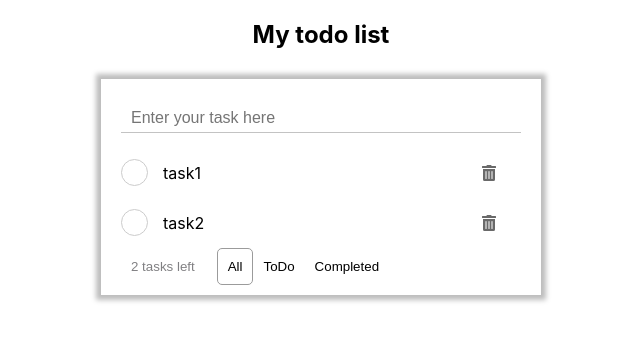
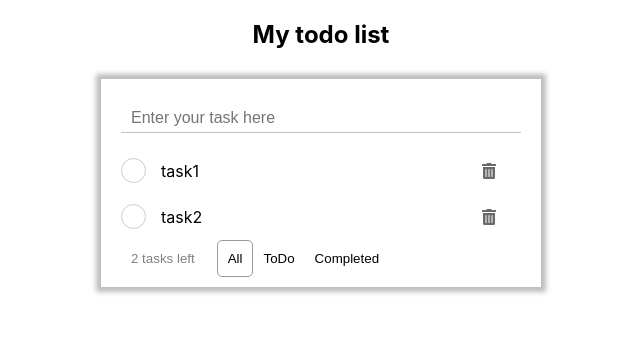
Before and after one commit to aslanforyou/react_todo, a React (Create React App) app: page / in a window 1280 px wide. Shown: the top 340 px of the page, without its empty margins (319-959 px from the left). Built offline with nearby package versions, Linux system fonts and the light colour scheme.

Commit message:
refactor to functional

```diff
--- a/package.json
+++ b/package.json
@@ -10,6 +10,8 @@
     "@testing-library/jest-dom": "^4.2.4",
     "@testing-library/react": "^9.3.2",
     "@testing-library/user-event": "^7.1.2",
+    "eslint-config-linter": "git+https://github.com/exceedteam/js-linter.git",
+    "prop-types": "^15.7.2",
     "react": "^16.13.1",
     "react-dom": "^16.13.1",
     "react-scripts": "3.4.3"
--- a/src/App.js
+++ b/src/App.js
@@ -1,6 +1,6 @@
 import React from 'react';
 import './App.css';
-import ToDoPage from "./components/ToDoPage/ToDoPage.component";
+import ToDoPage from "./components/ToDoPage/ToDoPage.container";
 import { library } from "@fortawesome/fontawesome-svg-core";
 import {faCheck, faTrashAlt} from "@fortawesome/free-solid-svg-icons";
 
--- a/src/components/ToDoPage/ToDoPage.component.jsx
+++ /dev/null
@@ -1,119 +0,0 @@
-import React, {Component} from "react";
-import Header from "./components/Header/Header.Component";
-import Footer from "./components/Footer/Footer.Component";
-import Input from "./components/Input/Input.Component";
-import ToDoItem from "./components/ToDoItem/ToDoItem.Component";
-import './ToDoPage.css';
-
-class ToDoPage extends Component {
-
-  constructor(props) {
-    super(props);
-
-    this.clearTasks = this.clearTasks.bind(this);
-    this.markAllTasks = this.markAllTasks.bind(this);
-    this.markTask = this.markTask.bind(this);
-    this.addTask = this.addTask.bind(this);
-    this.deleteTask = this.deleteTask.bind(this);
-    this.setFilter = this.setFilter.bind(this);
-
-    this.state = {
-      tasks: [
-        {title: 'task1', checked: false, ind: new Date().getTime()},
-        {title: 'task2', ind: new Date().getTime() + 1}
-        ],
-      taskLeft: 2,
-      filter: 'all'
-    };
-  }
-
-  addTask(taskTitle) {
-    if (taskTitle.toString().trim().length === 0) {
-      return;
-    }
-    const tasks = this.state.tasks;
-    tasks.push({title: taskTitle, ind: new Date().getTime()});
-    this.setState({tasks, taskLeft: this.state.taskLeft + 1});
-  }
-
-  clearTasks() {
-    const tasks = this.state.tasks.filter(task => !task.checked);
-    this.setState({tasks, taskLeft: tasks.length});
-  }
-
-  markAllTasks() {
-    const unchecked = this.state.tasks.filter(task => !task.checked);
-    const allChecked = unchecked.length > 0;
-    const tasks = this.state.tasks.map(task => {
-      task.checked = allChecked;
-      return task;
-    });
-    const taskLeft = allChecked ? 0 : this.state.tasks.length;
-    this.setState({tasks, taskLeft});
-  }
-
-  markTask(updTask) {
-    const tasks = this.state.tasks.map((task) => {
-      if (task.ind === updTask.ind) {
-        task = updTask;
-      }
-      return task;
-    });
-
-    const taskLeft = tasks.filter(task => !task.checked).length;
-    this.setState({tasks, taskLeft});
-  }
-
-  deleteTask(delTask) {
-    const tasks = this.state.tasks.filter((task) => task.ind !== delTask.ind);
-
-    const taskLeft = tasks.filter(task => !task.checked).length;
-    this.setState({tasks, taskLeft});
-  }
-
-  setFilter(filter) {
-    this.setState({filter});
-  }
-
-
-  getTasks = () => this.state.tasks.filter(task => {
-      if (this.state.filter === 'all') {
-        return true;
-      }
-      if (this.state.filter === 'todo' && !task.checked) {
-        return true;
-      }
-      return this.state.filter === 'completed' && task.checked;
-    });
-
-  render() {
-    const tasksToShow = this.getTasks();
-    const {tasks, taskLeft, filter} = this.state;
-    const hasCompletedTasks = taskLeft < tasks.length;
-
-    return (
-      <div>
-        <Header title='My todo list'/>
-        <div className="container">
-          <Input addTask={this.addTask}/>
-          {
-            tasksToShow.map(task => (<ToDoItem key={task.ind}
-                               task={task}
-                               markTask={this.markTask}
-                               deleteTask={this.deleteTask}/>))
-          }
-          <Footer
-            clearTasks={this.clearTasks}
-            markTasks={this.markAllTasks}
-            tasksLeft={taskLeft}
-            clearFlag={hasCompletedTasks}
-            setFilter={this.setFilter}
-            filter={filter}
-          />
-        </div>
-      </div>
-    )
-  }
-}
-
-export default ToDoPage;
--- /dev/null
+++ b/src/components/ToDoPage/ToDoPage.container.jsx
@@ -0,0 +1,110 @@
+import React, { useState } from 'react';
+import Header from './components/Header/Header.Component';
+import Footer from './components/Footer/Footer.Component';
+import Input from './components/Input/Input.Component';
+import ToDoItem from './components/ToDoItem/ToDoItem.Component';
+import './ToDoPage.css';
+
+const ToDoPage = () => {
+  const [state, setState] = useState({
+    tasks: [
+      { title: 'task1', checked: false, ind: new Date().getTime() },
+      { title: 'task2', ind: new Date().getTime() + 1 }
+    ],
+    taskLeft: 2,
+    filter: 'all'
+  });
+
+  const addTask = (taskTitle) => {
+    if (taskTitle.toString().trim().length === 0) {
+      return;
+    }
+    const { tasks } = state;
+    tasks.push({ title: taskTitle, ind: new Date().getTime() });
+    setState({ tasks, taskLeft: state.taskLeft + 1, filter: state.filter });
+  };
+
+  const clearTasks = () => {
+    const tasks = state.tasks.filter((task) => !task.checked);
+    setState({ tasks, taskLeft: tasks.length, filter: state.filter });
+  };
+
+  const markAllTasks = () => {
+    const unchecked = state.tasks.filter((task) => !task.checked);
+    const allChecked = unchecked.length > 0;
+    const tasks = state.tasks.map((task) => {
+    // eslint-disable-next-line no-param-reassign
+      task.checked = allChecked;
+      return task;
+    });
+    const taskLeft = allChecked ? 0 : state.tasks.length;
+    setState({ tasks, taskLeft, filter: state.filter });
+  };
+
+  const markTask = (updTask) => {
+    const tasks = state.tasks.map((task) => {
+      if (task.ind === updTask.ind) {
+        return updTask;
+      }
+      return task;
+    });
+
+    const taskLeft = tasks.filter((task) => !task.checked).length;
+    setState({ tasks, taskLeft, filter: state.filter });
+  };
+
+  const deleteTask = (delTask) => {
+    const tasks = state.tasks.filter((task) => task.ind !== delTask.ind);
+
+    const taskLeft = tasks.filter((task) => !task.checked).length;
+    setState({ tasks, taskLeft, filter: state.filter });
+  };
+
+  const setFilter = (filter) => {
+    setState({ tasks: state.tasks, taskLeft: state.taskLeft, filter });
+  };
+
+
+  const getTasks = () => state.tasks.filter((task) => {
+    if (state.filter === 'all') {
+      return true;
+    }
+    if (state.filter === 'todo' && !task.checked) {
+      return true;
+    }
+    return state.filter === 'completed' && task.checked;
+  });
+
+  const tasksToShow = getTasks();
+  const { tasks, taskLeft, filter } = state;
+  const hasCompletedTasks = taskLeft < tasks.length;
+
+  return (
+    <div>
+      <Header title="My todo list" />
+      <div className="container">
+        <Input addTask={addTask} />
+        {
+          tasksToShow.map((task) => (
+            <ToDoItem
+              key={task.ind}
+              task={task}
+              markTask={markTask}
+              deleteTask={deleteTask}
+            />
+          ))
+        }
+        <Footer
+          clearTasks={clearTasks}
+          markTasks={markAllTasks}
+          tasksLeft={taskLeft}
+          clearFlag={hasCompletedTasks}
+          setFilter={setFilter}
+          filter={filter}
+        />
+      </div>
+    </div>
+  );
+};
+
+export default ToDoPage;
--- a/src/components/ToDoPage/components/Header/Header.Component.jsx
+++ b/src/components/ToDoPage/components/Header/Header.Component.jsx
@@ -1,18 +1,14 @@
-import React, {Component} from "react";
+import React from 'react';
+import PropTypes from 'prop-types';
 
-class Header extends Component {
-  constructor(props) {
-    super(props);
-    this.state = {title: this.props.title || 'Title'};
-  }
+const Header = ({ title }) => (
+  <div>
+    <h2>{title}</h2>
+  </div>
+);
 
-  render() {
-    return (
-      <div>
-        <h2>{this.state.title}</h2>
-      </div>
-    )
-  }
-}
+Header.propTypes = {
+  title: PropTypes.string.isRequired,
+};
 
 export default Header;
--- a/src/components/ToDoPage/components/Input/Input.Component.jsx
+++ b/src/components/ToDoPage/components/Input/Input.Component.jsx
@@ -1,36 +1,36 @@
-import React, {Component} from "react";
-import "./Input.css"
+import React, { useState } from 'react';
+import './Input.css';
+import PropTypes from 'prop-types';
 
-class Input extends Component {
+const Input = (props) => {
+  const { addTask } = props;
+  const [inputValue, setInputValue] = useState('');
 
-  constructor(props) {
-    super(props);
-    this.state = {value: ''};
-    this.handleChange = this.handleChange.bind(this);
-    this.addingTask = this.addingTask.bind(this);
-  }
+  const handleChange = (event) => {
+    setInputValue(event.target.value);
+  };
 
-  handleChange(event) {
-    this.setState({value: event.target.value});
-  }
+  const addingTask = (event) => {
+    if (event.keyCode === 13) {
+      addTask(inputValue);
+      setInputValue('');
+    }
+  };
 
-  addingTask(event) {
-    if(event.keyCode === 13) {
-      this.props.addTask(this.state.value);
-      this.setState({value: ''});
-    }
-  }
+  return (
+    <div className="input_container">
+      <input
+        placeholder="Enter your task here"
+        value={inputValue}
+        onChange={(ev) => handleChange(ev)}
+        onKeyDown={(event) => addingTask(event)}
+      />
+    </div>
+  );
+};
 
-  render() {
-    return (
-      <div className="input_container">
-        <input placeholder="Enter your task here"
-               value={this.state.value}
-               onChange={this.handleChange}
-               onKeyDown={(event) => this.addingTask(event)}/>
-      </div>
-    )
-  }
-}
+Input.propTypes = {
+  addTask: PropTypes.func.isRequired,
+};
 
 export default Input;
--- a/src/components/ToDoPage/components/ToDoItem/ToDoItem.Component.jsx
+++ b/src/components/ToDoPage/components/ToDoItem/ToDoItem.Component.jsx
@@ -1,34 +1,39 @@
-import React, {Component} from "react";
-import "./ToDoItem.css"
-import {FontAwesomeIcon} from "@fortawesome/react-fontawesome";
+import React from 'react';
+import './ToDoItem.css';
+import { FontAwesomeIcon } from '@fortawesome/react-fontawesome';
+import PropTypes from 'prop-types';
 
-class ToDoItem extends Component {
-  checkTask() {
-    const task = { ...this.props.task };
+
+const ToDoItem = (props) => {
+  const { task, deleteTask, markTask } = props;
+  const checkTask = () => {
     task.checked = !task.checked;
-    this.props.markTask(task);
-  }
+    markTask(task);
+  };
 
-  render() {
-    return (
-      <div className={`todo_item_container ${this.props.task.checked ? 'checked' : ''}`}>
-        <div className="todo_item_checkbox" onClick={() => this.checkTask()}>
-          {/*<input type="checkbox"/>*/}
-          {this.props.task.checked ?
-            <FontAwesomeIcon icon="check"/>
-            : null}
-        </div>
-        <div className="todo_item_title">
-          <span>{this.props.task && this.props.task.title}</span>
-        </div>
-        <div className="todo_item_delete" onClick={() => {
-          this.props.deleteTask(this.props.task)
-        }}>
-          <FontAwesomeIcon icon="trash-alt"/>
-        </div>
+  return (
+    <div className={`todo_item_container ${task.checked ? 'checked' : ''}`}>
+      <button type="button" className="todo_item_checkbox" onClick={() => checkTask()}>
+        {task.checked ? <FontAwesomeIcon icon="check" /> : null}
+      </button>
+      <div className="todo_item_title">
+        <span>{task && task.title}</span>
       </div>
-    )
-  }
-}
+      <FontAwesomeIcon
+        icon="trash-alt"
+        className="todo_item_delete"
+        onClick={() => {
+          deleteTask(task);
+        }}
+      />
+    </div>
+  );
+};
+
+ToDoItem.propTypes = {
+  task: PropTypes.exact({ title: PropTypes.string, checked: PropTypes.bool, ind: PropTypes.number }).isRequired,
+  deleteTask: PropTypes.func.isRequired,
+  markTask: PropTypes.func.isRequired,
+};
 
 export default ToDoItem;
--- a/src/components/ToDoPage/components/ToDoItem/ToDoItem.css
+++ b/src/components/ToDoPage/components/ToDoItem/ToDoItem.css
@@ -24,6 +24,8 @@
     justify-content: center;
     border: 1px solid #cccccc;
     border-radius: 50%;
+    background: none;
+    outline: none;
 }
 
 .todo_item_checkbox {
```
Also changed, not shown: src/components/ToDoPage/components/Footer/Footer.Component.jsx (+44 -16 lines), 2 other files (tests, documents, lock files or other folders).
